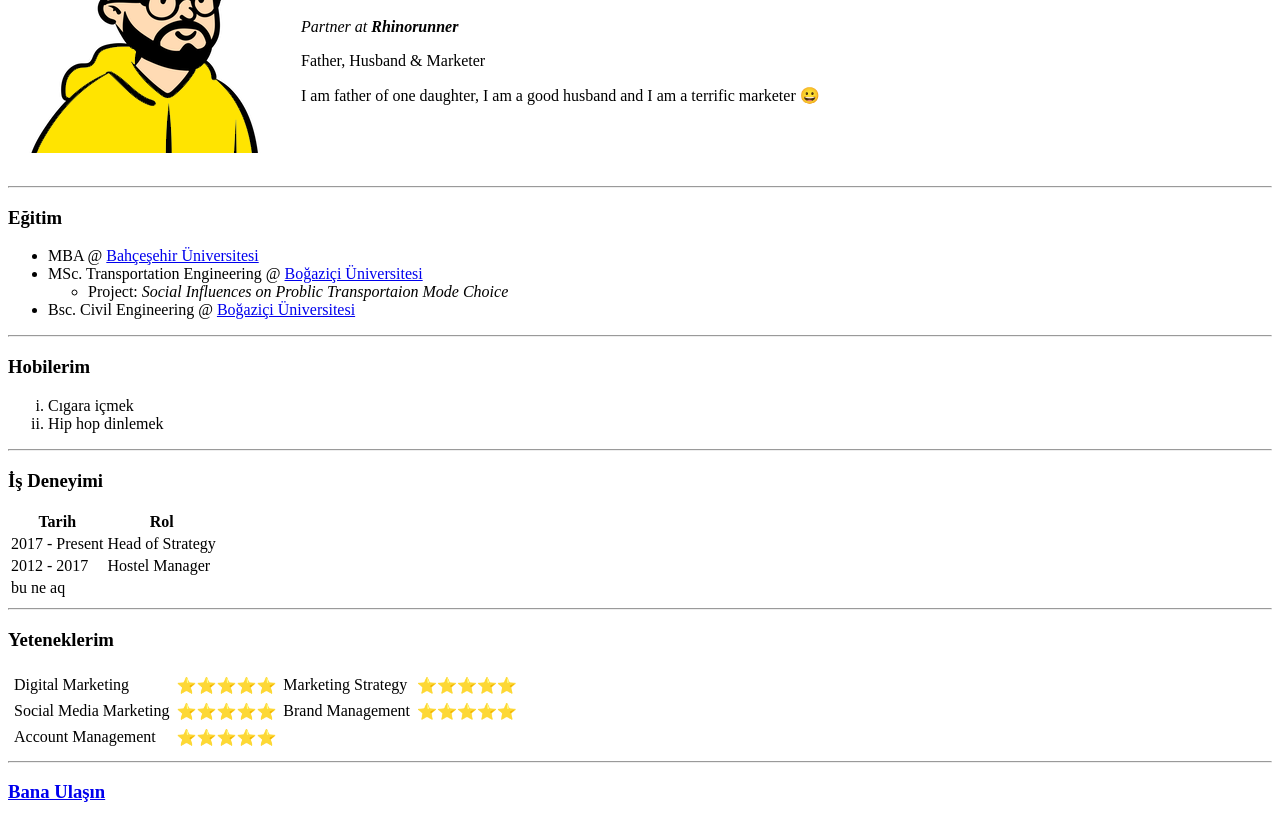
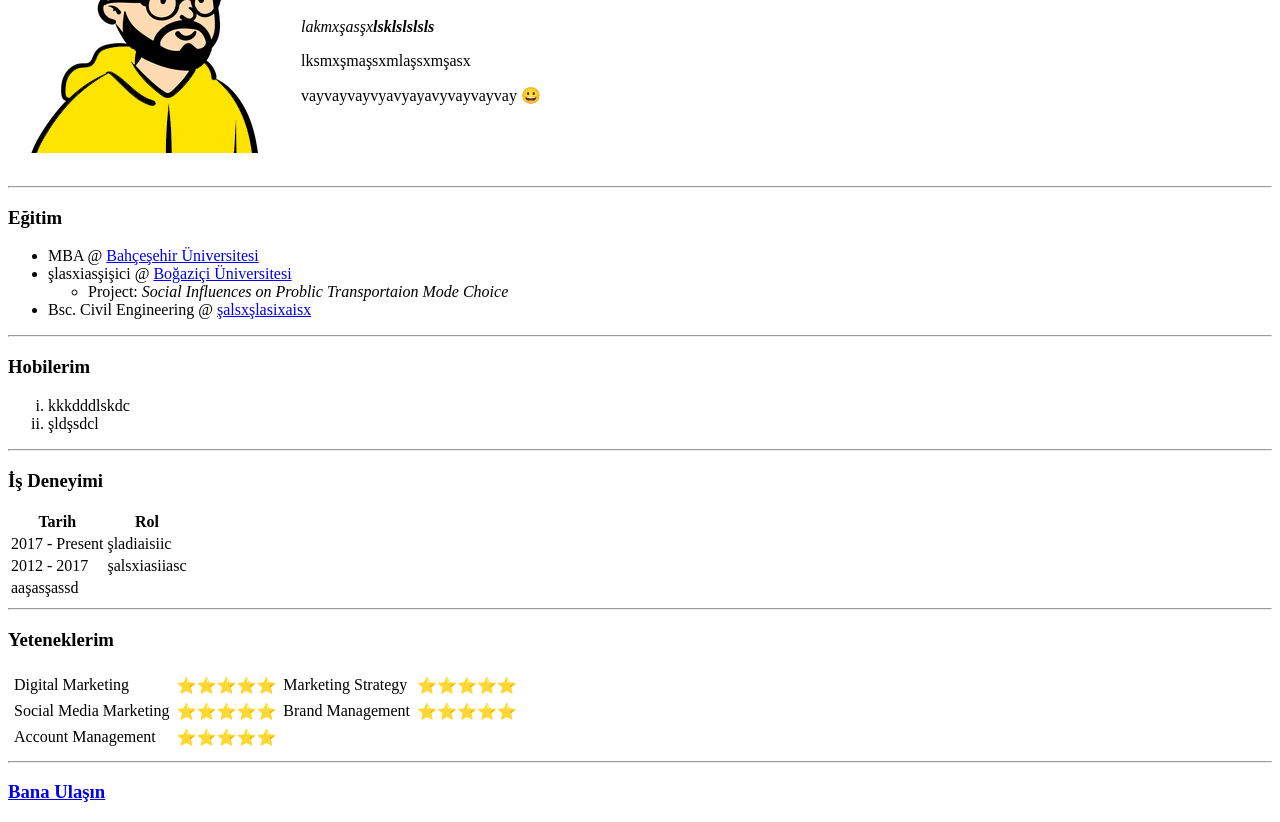
Before and after one commit to dunyayavas/cv1, a plain HTML site: page index.html in a window 1280 px wide. Shown: the part 126-948 px from the top of the page. Drawn offline with Linux system fonts and the light colour scheme.

Commit message:
Update index.html
anonymous

```diff
--- a/index.html
+++ b/index.html
@@ -13,26 +13,26 @@
     <tr>
       <td><img src="Open-Peeps---Bust21.png" alt="Dünya Yavaş'ın İllüstrasyonu"></td>
       <td>  <h1>Dünya Yavaş</h1>
-        <p><em>Partner at <strong>Rhinorunner</strong></em></p>
-        <p>Father, Husband & Marketer</p>
-        <p>I am father of one daughter, I am a good husband and I am a terrific marketer 😀</p></td>
+        <p><em>lakmxşasşx<strong>lsklslslsls</strong></em></p>
+        <p>lksmxşmaşsxmlaşsxmşasx</p>
+        <p>vayvayvayvyavyayavyvayvayvay 😀</p></td>
     </tr>
   </table>
   <hr>
   <h3>Eğitim</h3>
   <ul cellspacing="10">
     <li>MBA @ <a href="https://bau.edu.tr/">Bahçeşehir Üniversitesi</a></li>
-    <li>MSc. Transportation Engineering @ <a href="http://www.boun.edu.tr/">Boğaziçi Üniversitesi</a></li>
+    <li>şlasxiasşişici @ <a href="http://www.boun.edu.tr/">Boğaziçi Üniversitesi</a></li>
     <ul>
       <li>Project: <em>Social Influences on Problic Transportaion Mode Choice</em></li>
     </ul>
-    <li>Bsc. Civil Engineering @ <a href="http://www.boun.edu.tr/">Boğaziçi Üniversitesi</a></li>
+    <li>Bsc. Civil Engineering @ <a href="http://www.boun.edu.tr/">şalsxşlasixaisx</a></li>
   </ul>
   <hr>
   <h3>Hobilerim</h3>
   <ol type="i">
-    <li>Cıgara içmek</li>
-    <li>Hip hop dinlemek</li>
+    <li>kkkdddlskdc</li>
+    <li>şldşsdcl</li>
   </ol>
   <hr>
   <h3>İş Deneyimi</h3>
@@ -44,15 +44,15 @@
     <tbody>
       <tr>
         <td>2017 - Present</td>
-        <td>Head of Strategy</td>
+        <td>şladiaisiic</td>
       </tr>
       <tr>
         <td>2012 - 2017</td>
-        <td>Hostel Manager</td>
+        <td>şalsxiasiiasc</td>
       </tr>
     </tbody>
     <tfoot>
-      <td>bu ne aq</td>
+      <td>aaşasşassd</td>
     </tfoot>
   </table>
   <hr>
```
